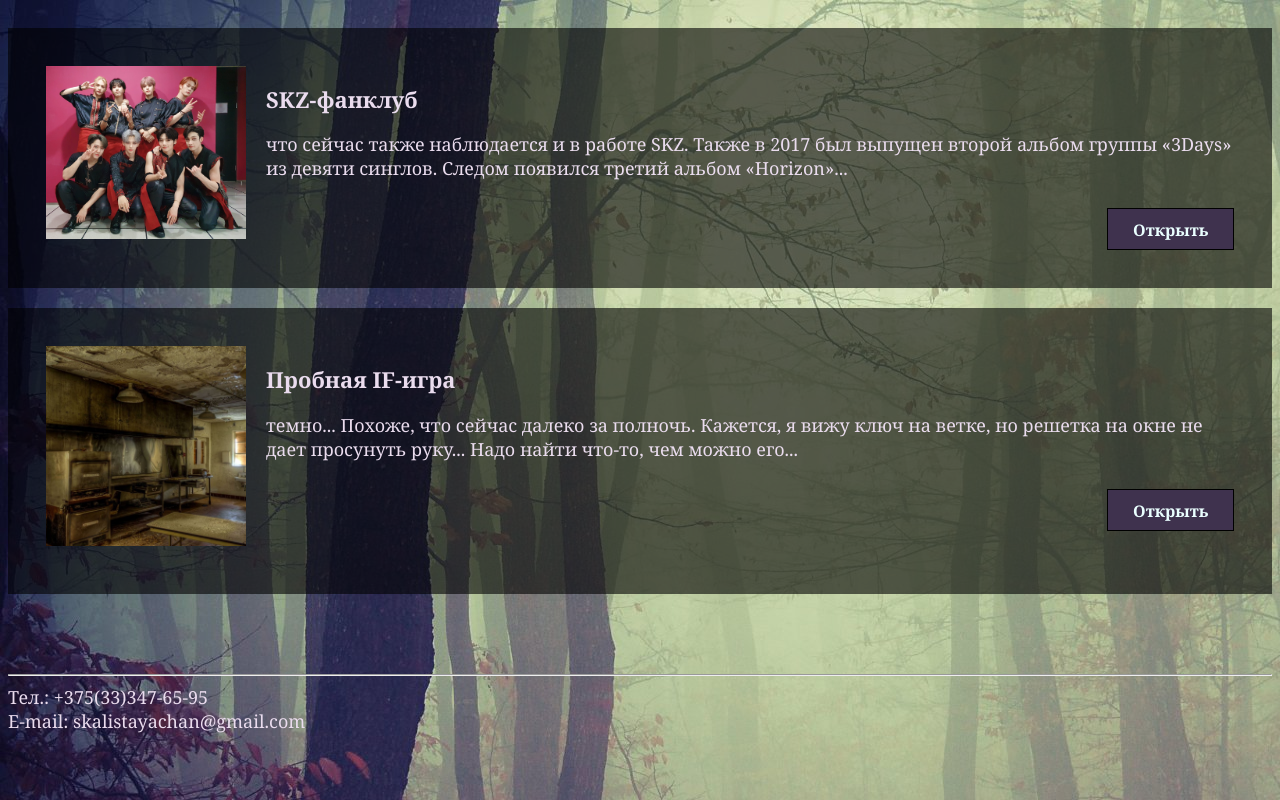
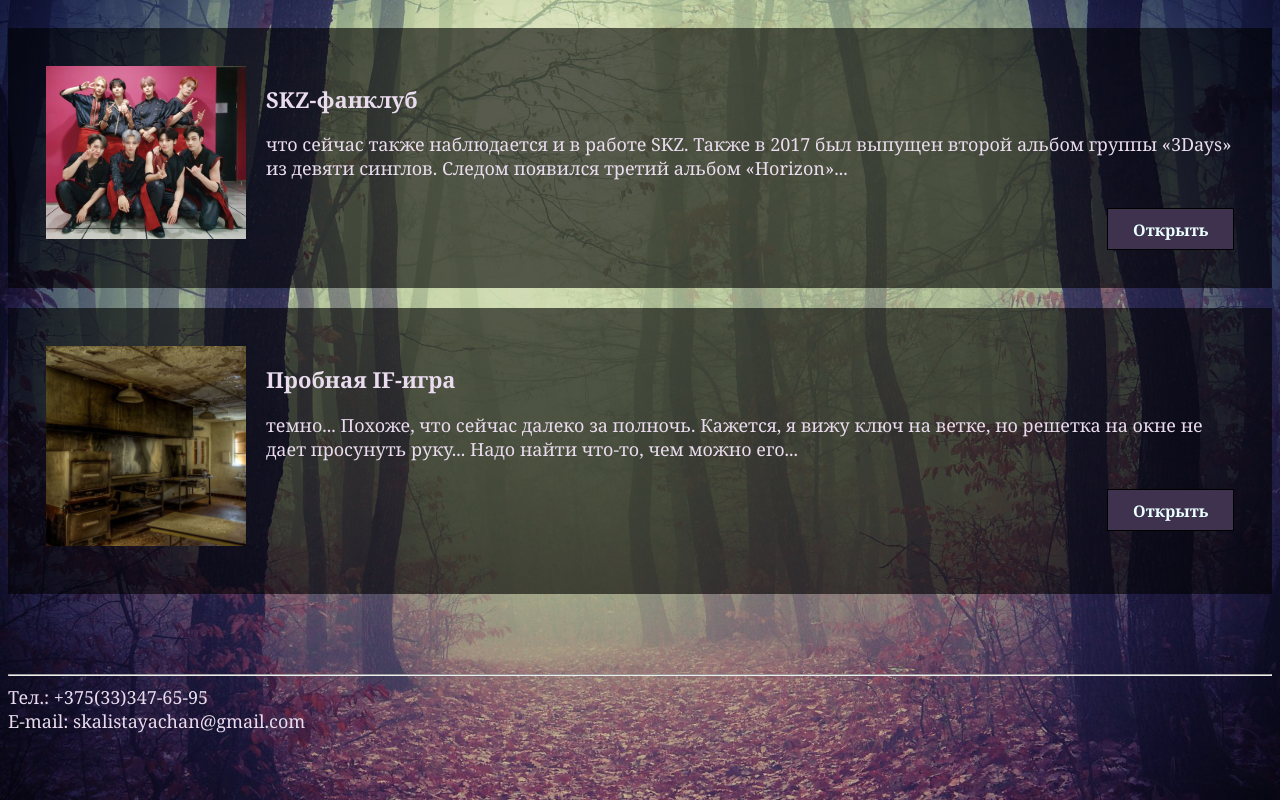
Before and after one commit to EryaKhun/EryaKhun.github.io, a plain HTML site: page index.html in a window 1280 px wide. Drawn offline with Linux system fonts and the light colour scheme.

Commit message:
Update style.css

```diff
--- a/style.css
+++ b/style.css
@@ -13,8 +13,7 @@
 body {
     font-size: 18px;
     background-image: url(bg.jpg);
-    background-repeat: no-repeat;
-    background-attachment: fixed;
+    background-size: cover;
     font-family: Georgia, Serif;
 }
 h2 {
```
